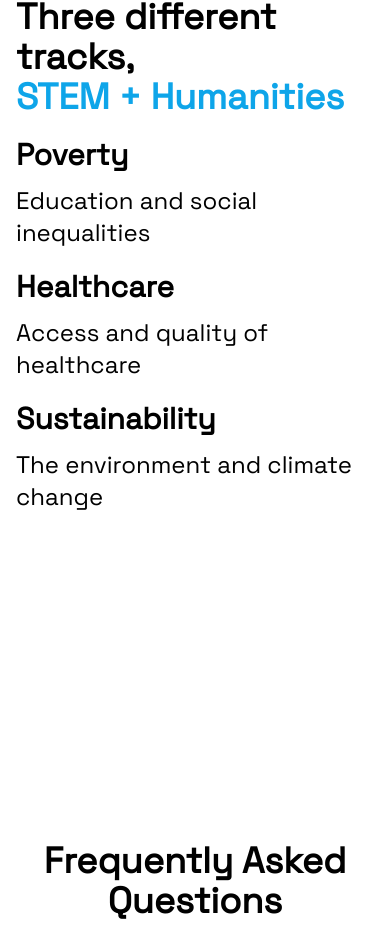
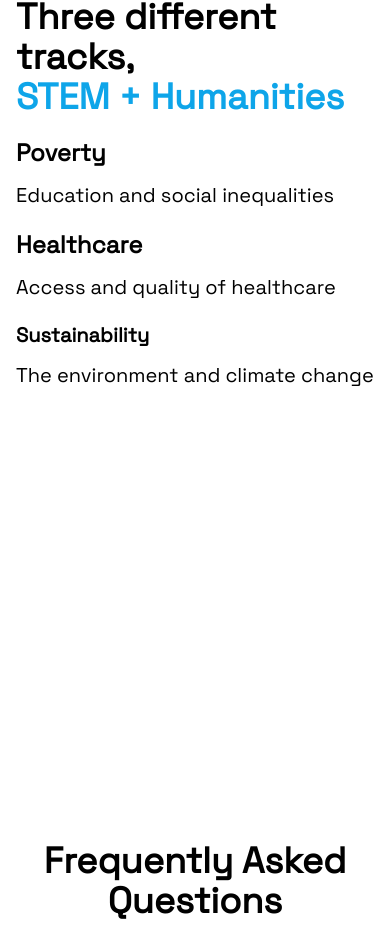
Before and after one commit to jerryq0101/BUILD-23-website, a Next.js app in the folder src/: page / in a window 390 px wide. Shown: the part 1888-2822 px from the top of the page. Built offline with nearby package versions, Linux system fonts and the light colour scheme.

Commit message:
mobile font sizing

```diff
--- a/src/pages/index.js
+++ b/src/pages/index.js
@@ -68,20 +68,20 @@ export default function Home() {
             </div>
             <div className="pt-5 lg:pt-20 mx-0 sm:mx-8 md:mx-0">
               <div className="pb-5 lg:pb-10">
-                <p className="font-bold text-3xl">Poverty</p>
-                <p className="pt-3 text-2xl">
+                <p className="font-bold text-2xl md:text-3xl">Poverty</p>
+                <p className="pt-3 text-xl md:text-2xl">
                   Education and social inequalities
                 </p>
               </div>
               <div className="pb-5 lg:pb-10">
-                <p className="font-bold text-3xl">Healthcare</p>
-                <p className="pt-3 text-2xl">
+                <p className="font-bold text-2xl md:text-3xl">Healthcare</p>
+                <p className="pt-3 text-xl md:text-2xl">
                   Access and quality of healthcare
                 </p>
               </div>
               <div className="pb-5 lg:pb-10">
-                <p className="font-bold text-3xl">Sustainability</p>
-                <p className="pt-3 text-2xl">
+                <p className="font-bold text-xl md:text-2xl">Sustainability</p>
+                <p className="pt-3 text-xl md:text-2xl">
                   The environment and climate change
                 </p>
               </div>
```
